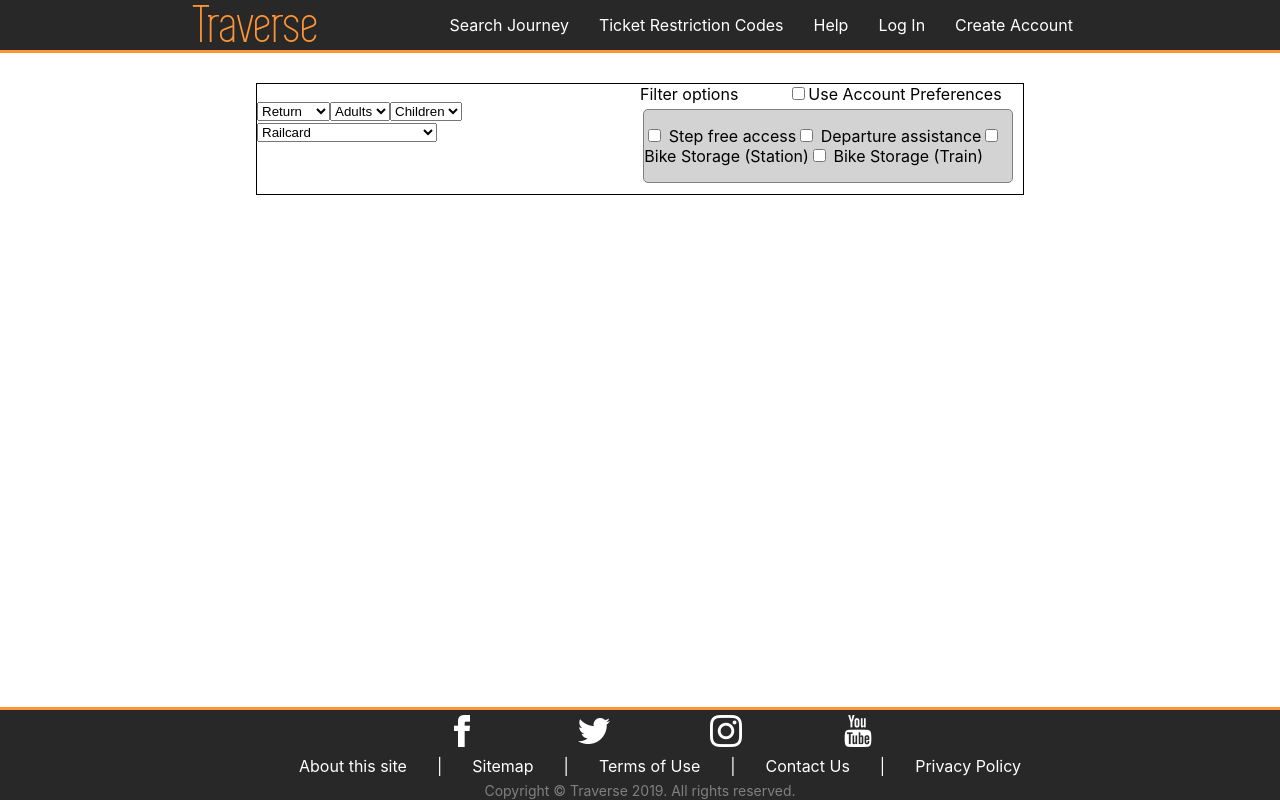
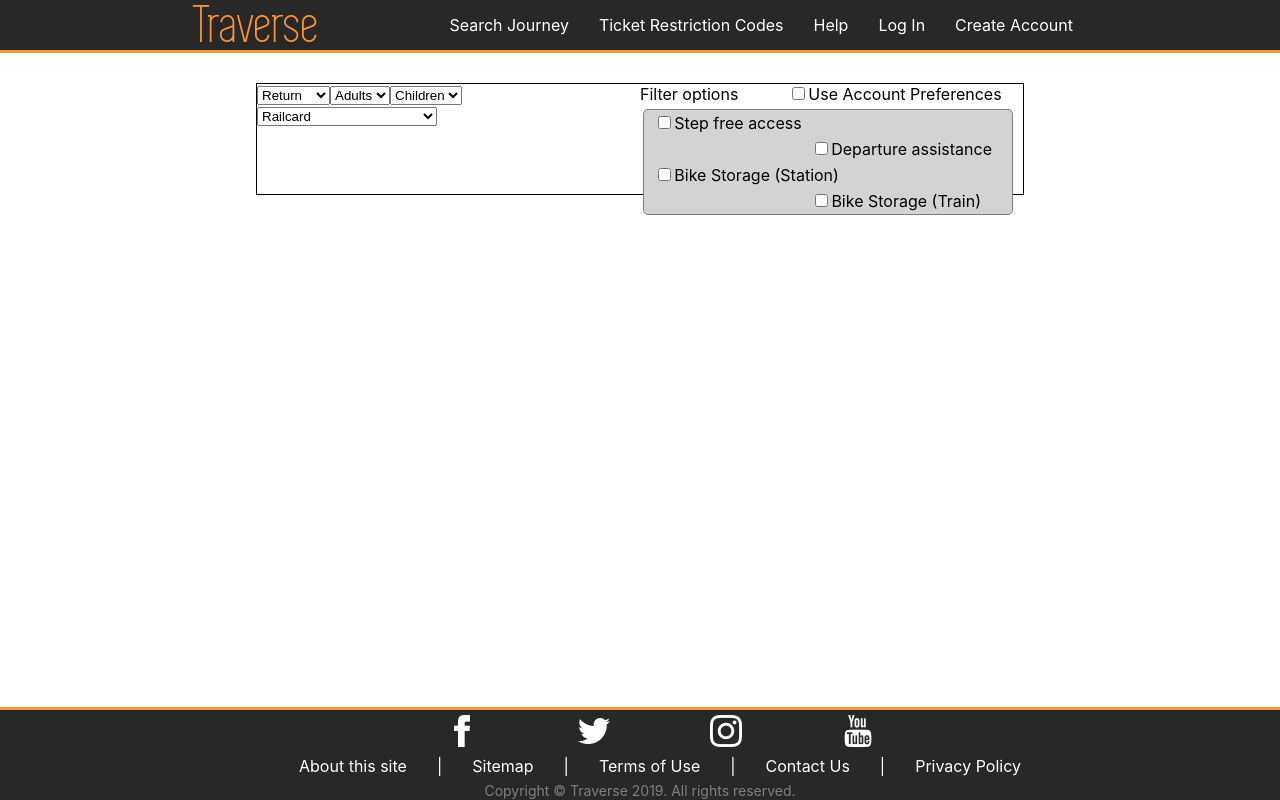
Before and after one commit to skifans/Traverse, a React (Create React App) app in the folder traverse-react/: page /search-journey in a window 1280 px wide. Built offline with nearby package versions, Linux system fonts and the light colour scheme.

Commit message:
Moved the filtering options around - cosmetics

```diff
--- a/traverse-react/public/styling.css
+++ b/traverse-react/public/styling.css
@@ -13,6 +13,10 @@ body a {
 html {
   position: relative;
   min-height: 100%;
+}
+
+ul {
+  margin: 0px;
 }
 
 ::-webkit-input-placeholder { /* Chrome/Opera/Safari */
@@ -43,7 +47,6 @@ html {
 #nav-links ul {
   padding-right: 15%;
   list-style-type: none;
-  margin: 0;
   overflow: hidden;
 }
 #nav-links li {
@@ -112,7 +115,12 @@ html {
   border-radius: 5px;
   margin: 5px 10px 0px 0px;
 }
-
+#filter-options li {
+  margin: 3px 20px 3px 10px;
+}
+#filter-options li:last-child {
+  margin-right: 31px;
+}
 
 
 
--- a/traverse-react/src/Components/SearchJourneyForm.js
+++ b/traverse-react/src/Components/SearchJourneyForm.js
@@ -1,4 +1,11 @@
 import React, {Component} from 'react';
+
+const fLeft = {
+  float: 'left'
+};
+const fRight = {
+  float: 'right'
+};
 
 export default class SearchJourneyForm extends Component{
   render(){
@@ -55,10 +62,10 @@ export default class SearchJourneyForm extends Component{
                 </div>
                 <div id="filter-options">
                   <ul>
-                    <li><input type="checkbox"/> Step free access</li>
-                    <li><input type="checkbox"/> Departure assistance</li>
-                    <li><input type="checkbox"/> Bike Storage (Station)</li>
-                    <li><input type="checkbox"/> Bike Storage (Train)</li>
+                    <li style={fLeft}><label><input type="checkbox"/>Step free access</label></li>
+                    <li style={fRight}><label><input type="checkbox"/>Departure assistance</label></li>
+                    <li style={fLeft}><label><input type="checkbox"/>Bike Storage (Station)</label></li>
+                    <li style={fRight}><label><input type="checkbox"/>Bike Storage (Train)</label></li>
                   </ul>
                 </div>
             </form>
```
